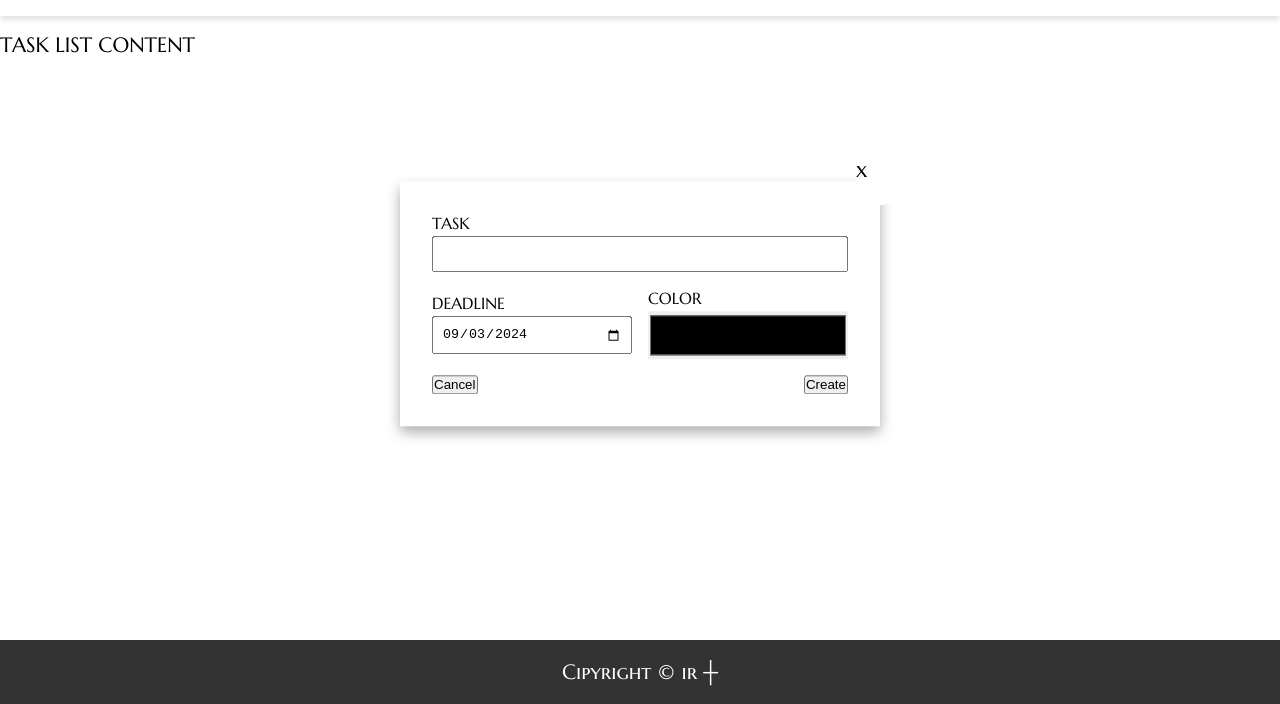
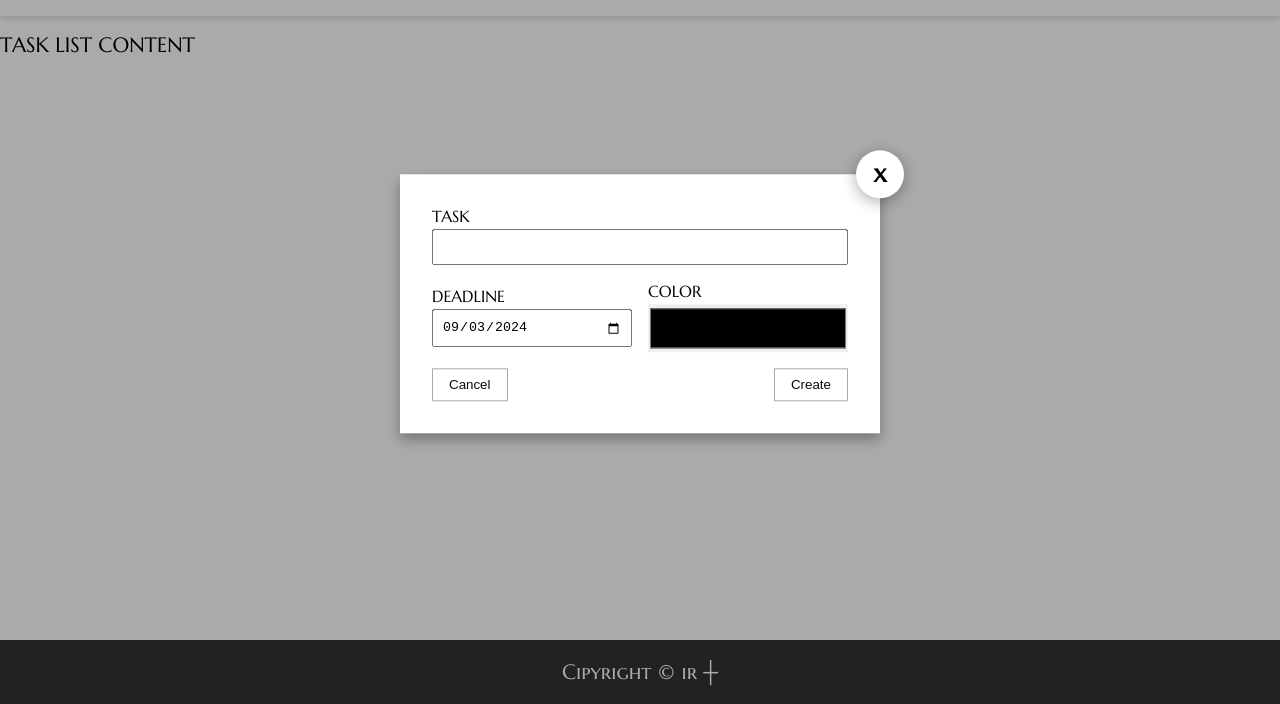
Before and after one commit to sxlx333/toDoApp, a website: page index.html in a window 1280 px wide. Shown: the part 96-800 px from the top of the page. Drawn offline with Linux system fonts and the light colour scheme.

Commit message:
lightbox

```diff
--- a/css/components/form-create.css
+++ b/css/components/form-create.css
@@ -61,13 +61,17 @@ fieldset {
     border: none;
     height: 3rem;
 }
-input[type]
 
-.form-create .btn {
+.btn {
     padding: 0.5rem 1rem;
+    cursor: pointer;
+    background-color: #fff;
+    color: rgb(0, 15, 10);
+    border: 1px solid #0005;
 }
 .form-create .btn:hover {
-
+    color: #fff;
+    background-color: rgb(68, 68, 68);
 }
 .form-create .close {
     position: absolute;
@@ -78,5 +82,16 @@ input[type]
     height:3rem;
     border-radius: 50%;
     background-color: #fff;
-    box-shadow: 0 0.4;
+    box-shadow: 0 0.2rem 1rem #0005;
+
+    display:flex;
+    align-items: center;
+    justify-content: center;
+    font-size: 1.5rem;
+    font-weight: bold;
+    cursor: pointer;
 }
+.form-create .close:hover {
+    color: #fff;
+    background-color: rgb(68, 68, 68);
+}
--- a/index.html
+++ b/index.html
@@ -39,8 +39,8 @@
     </header>
 
     <main>
-        <div class="lightbow" data-visible="true">
-            <div class="background"></div>
+        <div class="lightbox" data-visible="true">
+            <div class="background">
             <form class="form-create">
                 <fieldset class="form-row">
                     <label class="label" for="task">Task</label>
@@ -65,6 +65,7 @@
                     <div class="close">x</div>
             </form>
         </div>
+        </div>
 
         <section>
             TASK LIST CONTENT
```
